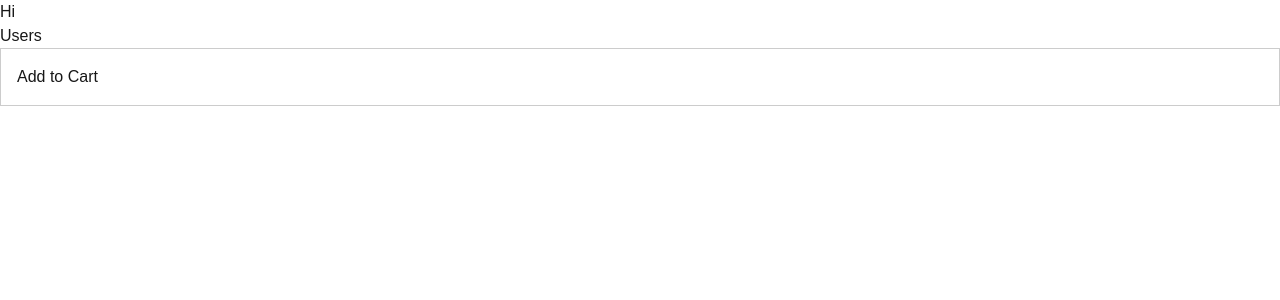
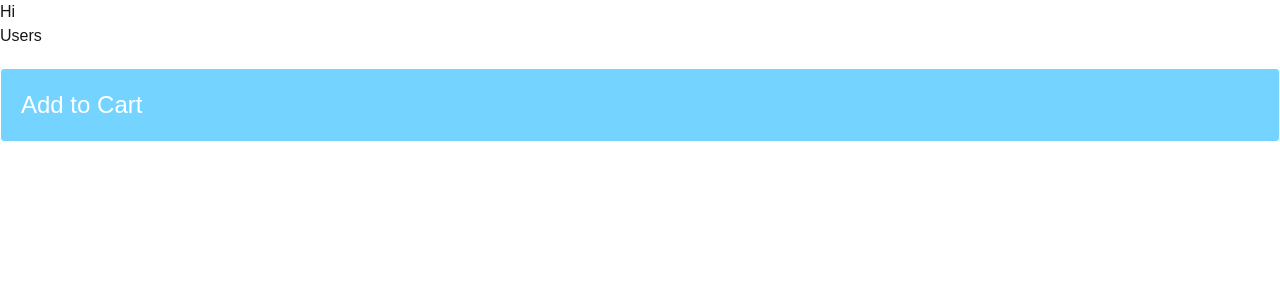
Before and after one commit to Grombrindle/LearningNextJs, a Next.js app: page / in a window 1280 px wide. Shown: the top 300 px of the page. Built offline with nearby package versions, Linux system fonts and the light colour scheme.

Commit message:
tailwind css

```diff
--- a/app/components/ProductCard/ProductCard.tsx
+++ b/app/components/ProductCard/ProductCard.tsx
@@ -6,7 +6,8 @@ styles.card;
 
 const ProductCard = () => {
   return (
-    <div className={styles.card}>
+    // <div className={styles.card}>
+    <div className="p-5 my-5 border bg-sky-300  text-white  text-2xl hover:bg-sky-600 rounded">
       <AddToCart />
     </div>
   );
```
